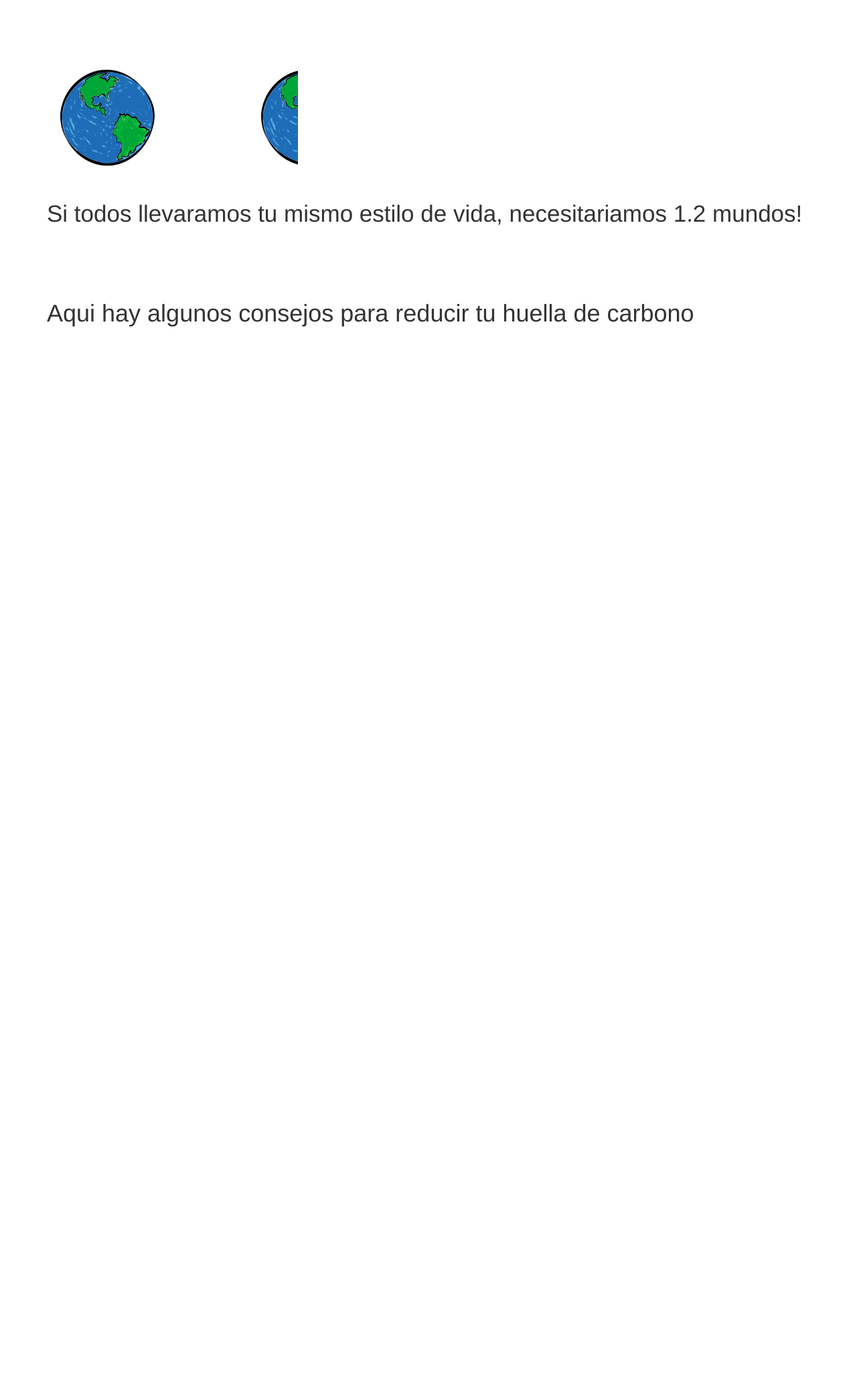
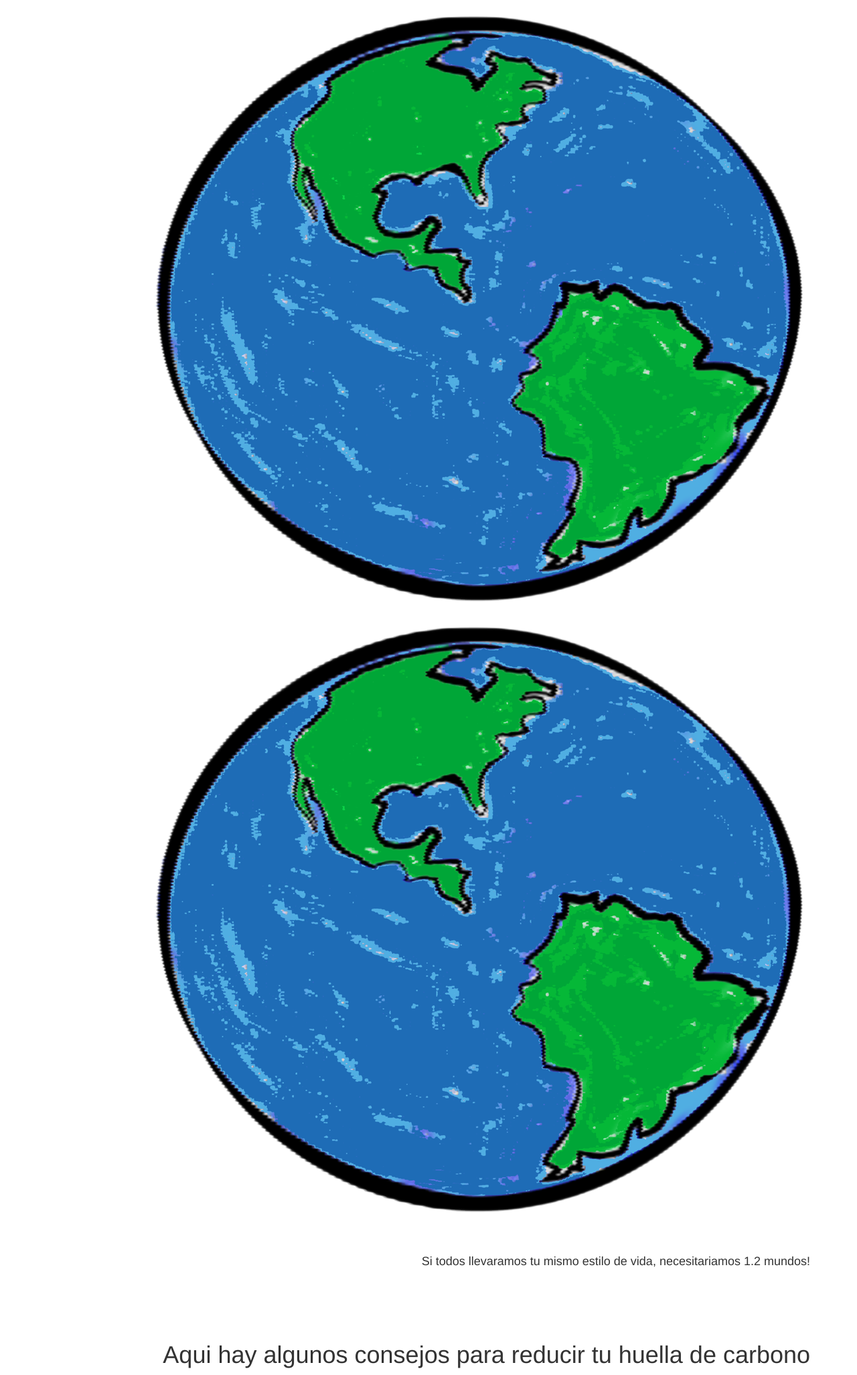
Before and after one commit to JJ-Fong/ambientApp, a Django app: page /ambientapp/resultado/ in a window 1280 px wide. Shown: the part 189-2242 px from the top of the page at 67% size. Before the commit the page ends 677 px from the top, so only its background shows below. Run offline with Django 3.2, Linux system fonts and the light colour scheme; some libraries are stand-ins or nearby versions.

Commit message:
Revert "Resultados"
This reverts commit 6adc47d2d4e6563fe533ff7f85431f8e159a3eb7.

# Conflicts:
#	src/templates/hackathonResultados.html

```diff
--- a/src/templates/hackathonHeader.html
+++ b/src/templates/hackathonHeader.html
@@ -23,7 +23,7 @@
 	      <script src="https://oss.maxcdn.com/html5shiv/3.7.3/html5shiv.min.js"></script>
 	      <script src="https://oss.maxcdn.com/respond/1.4.2/respond.min.js"></script>
 	    <![endif]-->
-		</head>
+	</head>
 	<body>
 		<header>
 			<div class="container container-header">
@@ -58,10 +58,7 @@
       		</div>
     	</nav>
 
-		 <!-- Bootstrap core JavaScript
-	    ================================================== -->
-	    <!-- Placed at the end of the document so the pages load faster -->
-	    <script src="https://ajax.googleapis.com/ajax/libs/jquery/1.12.4/jquery.min.js"></script>
+		<script src="https://ajax.googleapis.com/ajax/libs/jquery/1.12.4/jquery.min.js"></script>
 	    <script>window.jQuery || document.write('<script src="../../assets/js/vendor/jquery.min.js"><\/script>')</script>
 	    <script src="/static/js/bootstrap.min.js"></script>
 	    <!-- IE10 viewport hack for Surface/desktop Windows 8 bug -->
--- a/src/templates/hackathonResultados.html
+++ b/src/templates/hackathonResultados.html
@@ -1,10 +1,7 @@
 {% include "hackathonHeader.html" %}
+<!DOCTYPE html>
 
 <html>
-	<head>
-
-	</head>
-
 	<body>
 		<div class="container content">
 			<div class="container">
@@ -28,27 +25,5 @@
 		</div>
 	</body>
 
-	<style>
-	.content{
-		text-align: left;
-		margin-top: 100px;
-		align-content: center;
-	}
 
-	.resultado{
-		font-size: 35px;
-	}
-
-	.wrapper, img{
-		height: 150px;
-		width: 150px;
-		float: left;
-	}
-
-	.world-percentage{
-		position: absolute;
-		clip: rect(0px,60px,150px,0px);
-	}
-
-	</style>
 </html>
```
